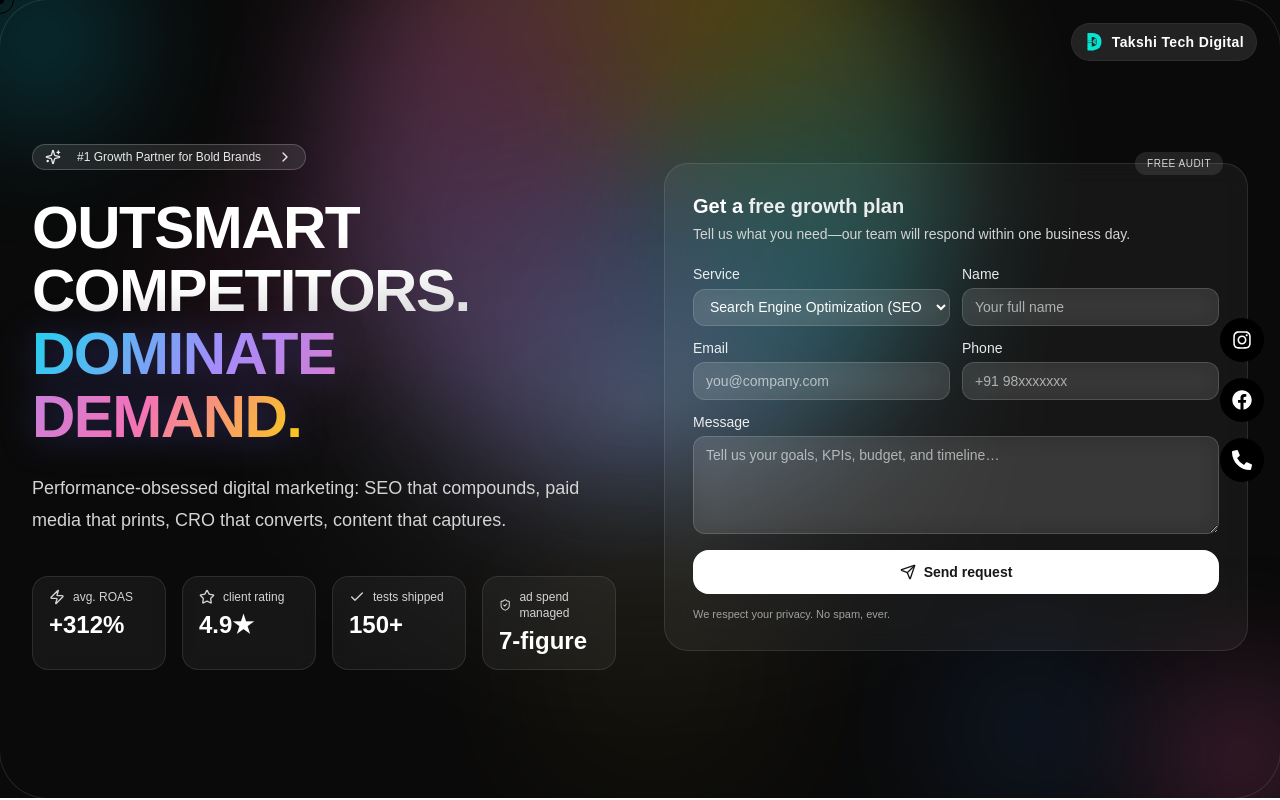
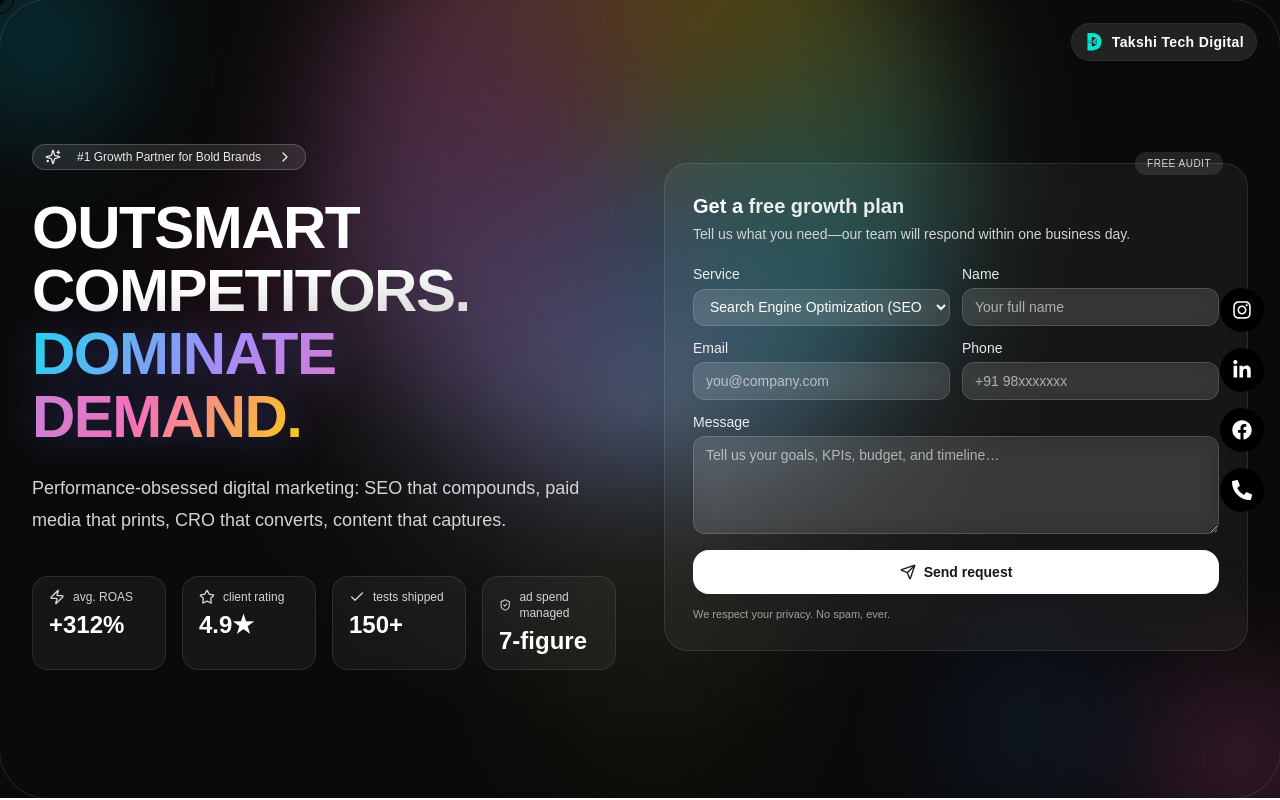
Before and after one commit to TakshiTech/TakshiTechDigital, a Next.js app: page / in a window 1280 px wide. Shown: the top 800 px of the page. Built offline with nearby package versions, Linux system fonts and the light colour scheme.

Commit message:
updated takshitech digital linkedin

```diff
--- a/src/components/SocialSidebar.tsx
+++ b/src/components/SocialSidebar.tsx
@@ -15,14 +15,14 @@ const SocialSidebar: React.FC = () => {
       </a>
 
       {/* LinkedIn */}
-      {/* <a
-        href="https://www.linkedin.com/company/takshitechdigital/"
+      <a
+        href="https://www.linkedin.com/company/takshitech-digital/"
         target="_blank"
         rel="noopener noreferrer"
         className="bg-black p-3 rounded-full hover:bg-gray-700 transition"
       >
         <FaLinkedinIn className="text-white text-xl hover:text-blue-500" />
-      </a> */}
+      </a>
 
       {/* Facebook */}
       <a
```
